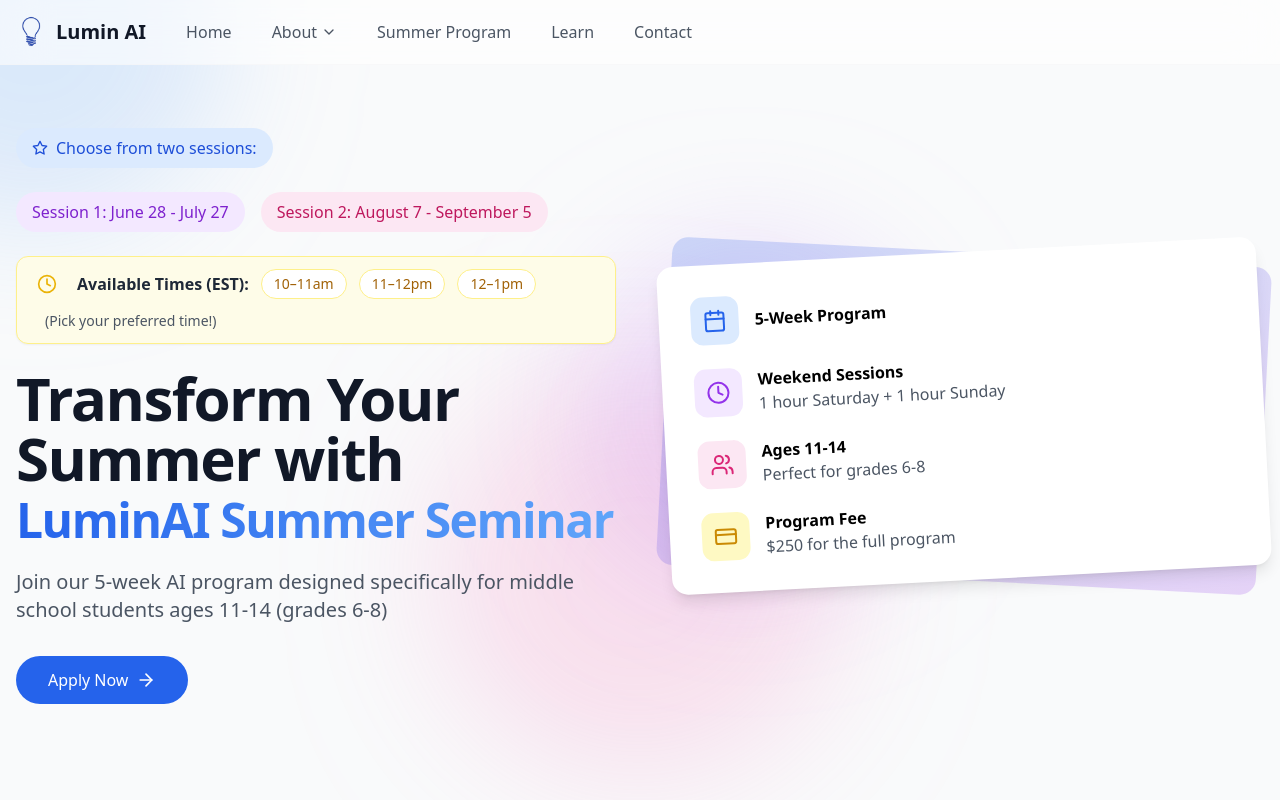
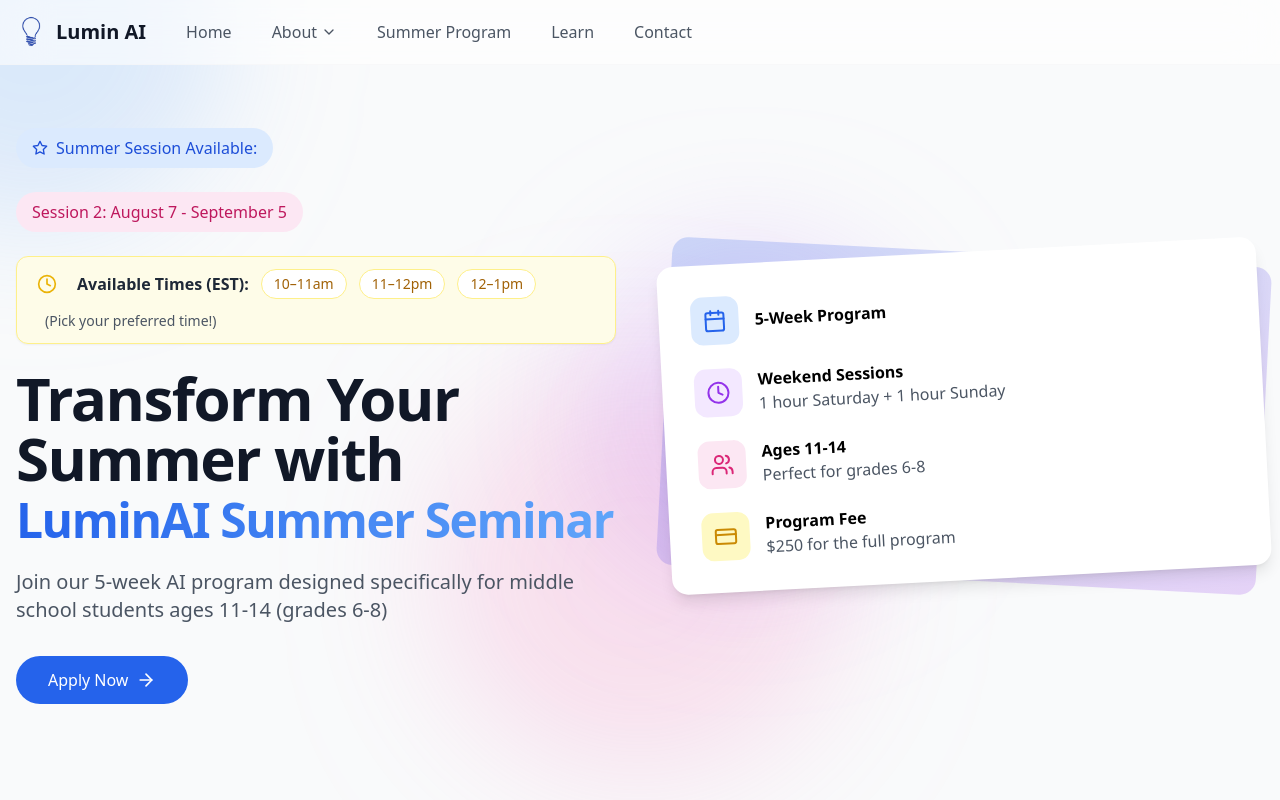
Before and after one commit to shashankmadala/my-lumin-website, a React (Vite) app: page /summer-program in a window 1280 px wide. Shown: the top 800 px of the page. Built offline with nearby package versions, Linux system fonts and the light colour scheme; the HTML template or start-up script is replaced by a standard one.

Commit message:
sessions

```diff
--- a/src/pages/SummerProgram.jsx
+++ b/src/pages/SummerProgram.jsx
@@ -247,12 +247,9 @@ export default function SummerProgram() {
             <div className="animate-on-scroll from-left">
               <div className="inline-flex items-center gap-2 px-4 py-2 bg-blue-100 rounded-full text-blue-700 mb-6">
                 <Star className="w-4 h-4" />
-                Choose from two sessions:
+                Summer Session Available:
               </div>
               <div className="flex gap-4 mb-6">
-                <div className="px-4 py-2 bg-purple-100 rounded-full text-purple-700">
-                  Session 1: June 28 - July 27
-                </div>
                 <div className="px-4 py-2 bg-pink-100 rounded-full text-pink-700">
                   Session 2: August 7 - September 5
                 </div>
@@ -563,8 +560,7 @@ export default function SummerProgram() {
                   <div className="flex items-start gap-4">
                     <Calendar className="w-6 h-6 text-blue-200 flex-shrink-0" />
                     <div>
-                      <p className="font-medium">Choose Your Session:</p>
-                      <p className="text-blue-100">Session 1: June 28 - July 27, 2025</p>
+                      <p className="font-medium">Available Session:</p>
                       <p className="text-blue-100">Session 2: August 7 - September 5, 2025</p>
                     </div>
                   </div>
```
